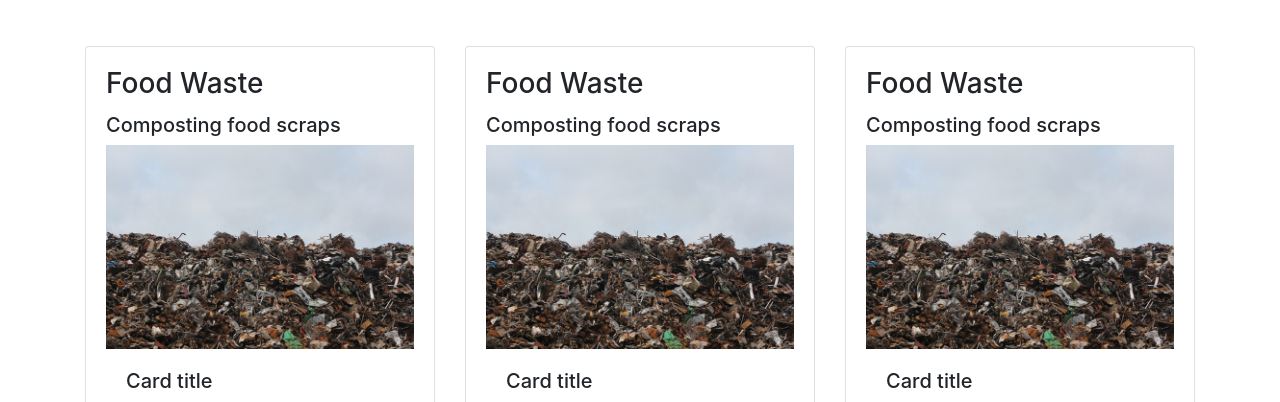
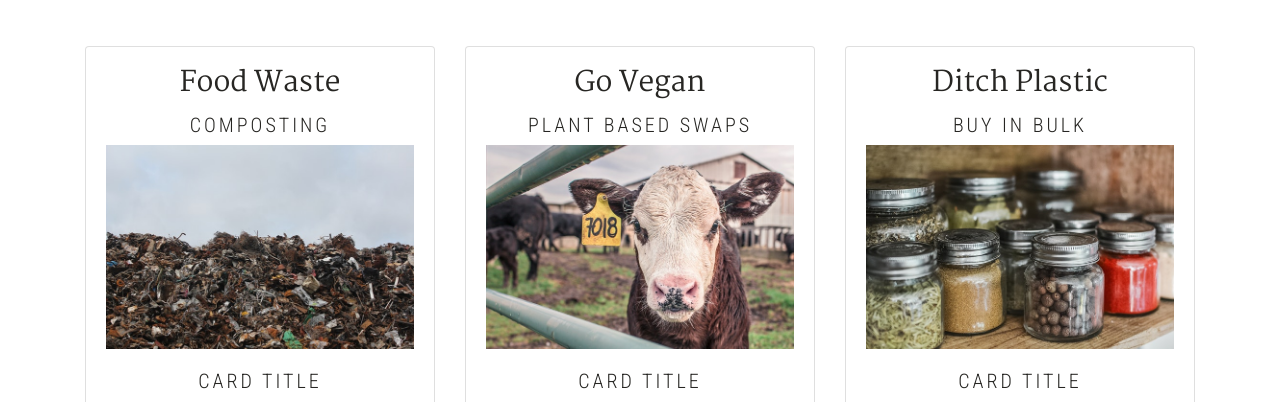
Before and after one commit to amberclayton/AmberClaytonProject, a plain HTML site: page index.html in a window 1280 px wide. Shown: the part 1256-1658 px from the top of the page. Drawn offline with nearby package versions, Linux system fonts and the light colour scheme; a script that the page names is missing.

Commit message:
card images

```diff
--- a/index.html
+++ b/index.html
@@ -17,6 +17,13 @@
       crossorigin="anonymous"
     />
     <script src="scripts.js"></script>
+
+    <link href='https://fonts.googleapis.com/css?family=Martel:400,400italic,900' rel='stylesheet' type='text/css'>
+    <link href='https://fonts.googleapis.com/css?family=Roboto+Condensed:300' rel='stylesheet' type='text/css'>
+
+   <!-- /bootstrap css -->
+
+
     <!-- nav -->
     <nav class="navbar navbar-expand-lg navbar-light bg-light">
       <a class="navbar-brand" href="#"></a>
@@ -39,14 +46,14 @@
             >
           </li>
           <li class="nav-item">
-            <a class="nav-link" href="#content">About</a>
+            <a class="nav-link" href="#img/Amber.jpg">About</a>
           </li>
           <li class="nav-item">
-            <a class="nav-link" href="carousel-item">Food</a>
+            <a class="nav-link" href="#carouselExampleControls">Food</a>
           </li>
           <li class="nav-item">
             <li class="nav-item">
-              <a class="nav-link" href="#reuse">Reuse</a>
+              <a class="nav-link" href="#cards">Learn</a>
             </li>
 
           </li>
@@ -107,26 +114,26 @@
 
 
 <!-- /carousel -->
-<div class="container mt-5">
+<div  id = "cards" class="container mt-5">
     <div class="card-deck">
         <div class="card" style="width: 18rem;">
           <div class="card-body">
           <h3 class="card-title">Food Waste</h3>
-          <h5 class= "card-sub-title">Composting food scraps</h5>
+          <h5 class= "card-sub-title">Composting</h5>
             <img src="img/foodwaste.jpg" class="img-fluid" alt="...">
             <div class="card-body">
               <h5 class="card-title">Card title</h5>
               <p class="card-text">Some quick example text to build on the card title and make up the bulk of the card's content.</p>
-              <a href="#" class="btn btn-primary">Go somewhere</a>
+              <a href="https://www.youtube.com/user/growingyourgreens/videos" class="btn btn-primary">Go somewhere</a>
             </div>
             </div>
           </div>
 
             <div class="card" style="width: 18rem;">
                 <div class="card-body">
-                <h3 class="card-title">Food Waste</h3>
-                <h5 class= "card-sub-title">Composting food scraps</h5>
-                  <img src="img/foodwaste.jpg" class="img-fluid" alt="...">
+                <h3 class="card-title">Go Vegan</h3>
+                <h5 class= "card-sub-title">Plant based swaps</h5>
+                  <img src="img/cow.jpg" class="img-fluid" alt="...">
                   <div class="card-body">
                     <h5 class="card-title">Card title</h5>
                     <p class="card-text">Some quick example text to build on the card title and make up the bulk of the card's content.</p>
@@ -136,9 +143,9 @@
                   </div>
                   <div class="card" style="width: 18rem;">
                       <div class="card-body">
-                      <h3 class="card-title">Food Waste</h3>
-                      <h5 class= "card-sub-title">Composting food scraps</h5>
-                        <img src="img/foodwaste.jpg" class="img-fluid" alt="...">
+                      <h3 class="card-title">Ditch Plastic</h3>
+                      <h5 class= "card-sub-title">Buy in bulk</h5>
+                        <img src="img/spices.jpg" class="img-fluid" alt="...">
                         <div class="card-body">
                           <h5 class="card-title">Card title</h5>
                           <p class="card-text">Some quick example text to build on the card title and make up the bulk of the card's content.</p>
--- a/style.css
+++ b/style.css
@@ -1,3 +1,33 @@
+h3 {
+  color: #272623;
+  font-family: "Martel";
+  font-size: 32px;
+  font-weight: 300;
+  line-height: 52px;
+  margin-bottom: 48px;
+  text-align: center;
+}
+
+h5 {
+  color: #272623;
+  font-family: "Roboto Condensed";
+  font-size: 18px;
+  font-weight: 400;
+  line-height: 24px;
+  letter-spacing: 3px;
+  margin-bottom: 48px;
+  text-align: center;
+  text-transform: uppercase;
+}
+
+a {
+  color: #63b2bb;
+}
+
+a:hover {
+  color: #323b3c;
+}
+
 html {
   font-size: 1rem;
 }
@@ -38,8 +68,8 @@ html {
 /* DEMO-SPECIFIC STYLES */
 
 .typewriter h1 {
-  color: black;
-  font-family: monospace;
+  color: #323b3c;
+  font-family: Martel;
   overflow: scroll; /* Ensures the content is not revealed until the animation */
   border-right: 0.15em solid black; /* The typwriter cursor */
   white-space: nowrap; /* Keeps the content on a single line */
```
Also changed, not shown: img/cow.jpg (added), img/white.jpg (deleted), 1 other file.
